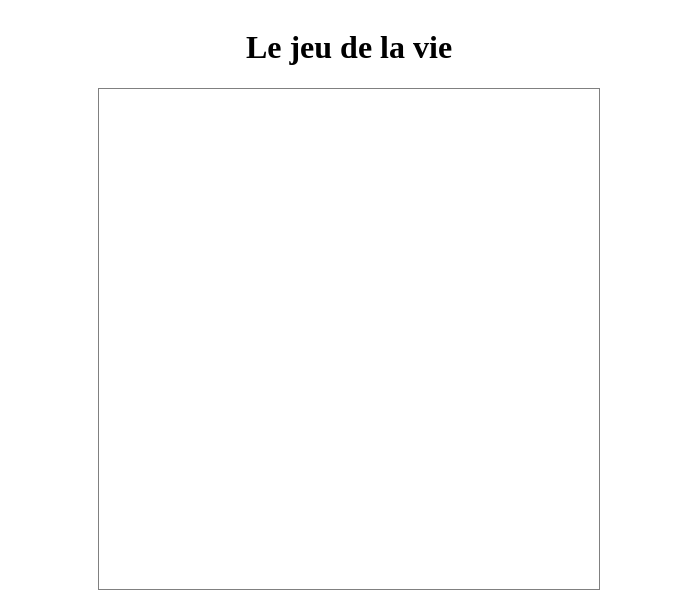
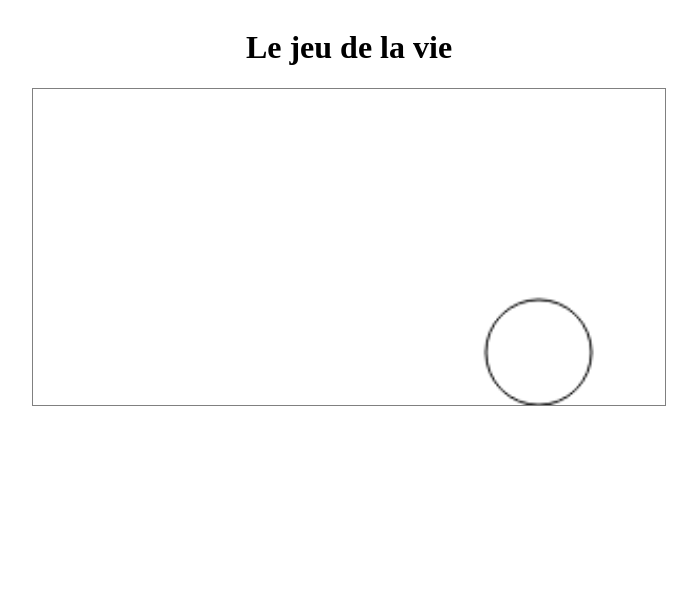
Before and after one commit to Ade32000/le_jeu_de_la_vie, a website: page index.html in a window 1280 px wide. Shown: the whole page, without its empty margins (291-988 px from the left). Drawn offline with nearby package versions, Linux system fonts and the light colour scheme.

Commit message:
modifs fichiers js

```diff
--- /dev/null
+++ b/app.js
@@ -0,0 +1,16 @@
+var plant = new Image();
+
+		function init(){
+			plant.src = 'images/plante.png';
+			window.requestAnimationFrame(draw);
+		}
+
+		function draw() {
+			var ctx = document.getElementById('myCanvas').getContext('2d');
+
+ctx.beginPath();
+ctx.arc(240, 125, 25, 0, Math.PI * 2);
+ctx.stroke();
+			}
+
+init();
--- a/index.html
+++ b/index.html
@@ -12,35 +12,9 @@
 
 	</canvas>
 
-
-
 	<script type="text/javascript" src="node_modules/jquery/dist/jquery.min.js"></script>
 
-	<script>
-
-		var plant = new Image();
-
-		function init(){
-			plant.src = 'images/plante.png';
-			window.requestAnimationFrame(draw);
-		}
-
-		function draw() {
-			var ctx = document.getElementById('myCanvas').getContext('2d');
-
-			}
-
-init();
-
-</script>
-
-
-
-
-
-
-
-
+	<script src="app.js"></script>
 
 
 </body>
--- a/style.css
+++ b/style.css
@@ -5,7 +5,7 @@ body{
 }
 
 canvas{
-	width: 500px;
-	height: 500px;
+	width: 50%;
+	height: 50%;
 	border: 1px solid grey;
 }
```
